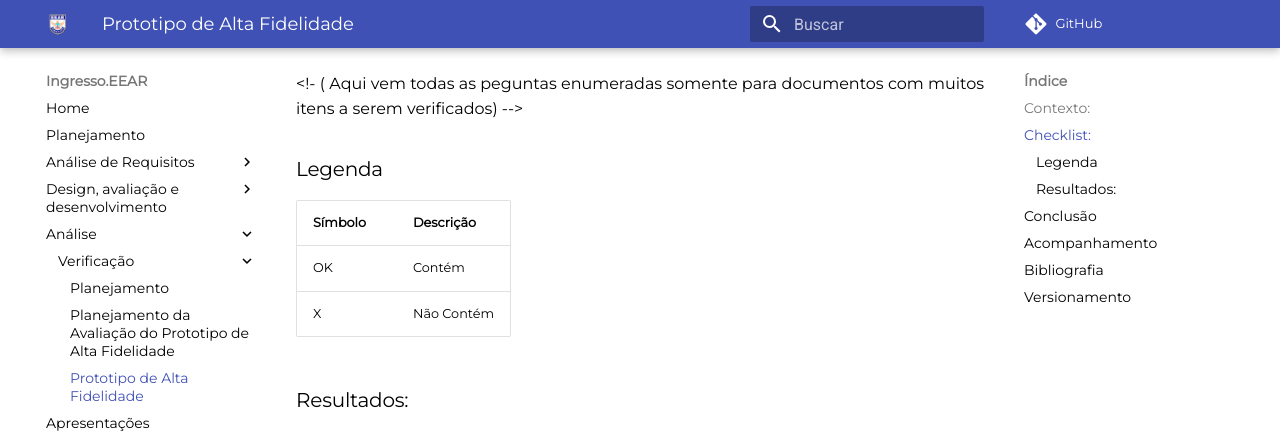
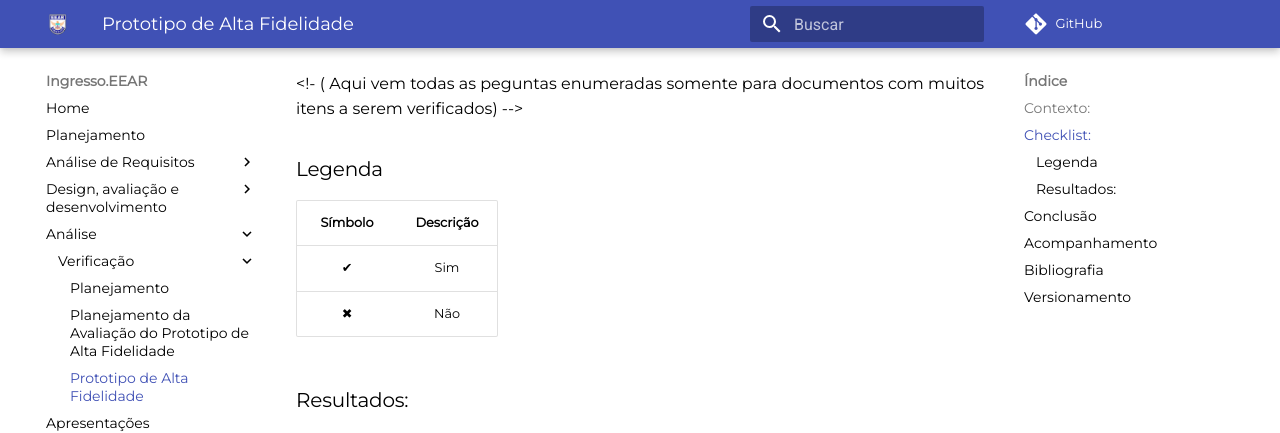
Before and after one commit to CarlosZoft/2020.2-Ingresso.eear, an MkDocs documentation site: the page built from docs/analise/verificacao/prot-alta.md, in a window 1280 px wide and 900 px high, scrolled down 411 px. Shown: the top 433 px of the window. Built offline with MkDocs 1.6.1 and Material for MkDocs 9.7.7, drawn with Linux system fonts in a browser that asks for light colours; comment, search, counter and statistics services are not loaded.

Commit message:
(#49) corrigindo a legenda.

```diff
--- a/docs/analise/verificacao/prot-alta.md
+++ b/docs/analise/verificacao/prot-alta.md
@@ -11,9 +11,9 @@
 ### Legenda
 
 |Símbolo|Descrição|
-|--|--|
-|OK|Contém|
-|X|Não Contém|
+|:-:|:-:|
+|✔|Sim|
+|✖|Não|
 
 ### Resultados:
 <!- Tabela com as respostas da perguntas pra cada verificação
```
Also changed, not shown: docs/analise/verificacao/plan-prot-alta.md (+3 -3 lines).
